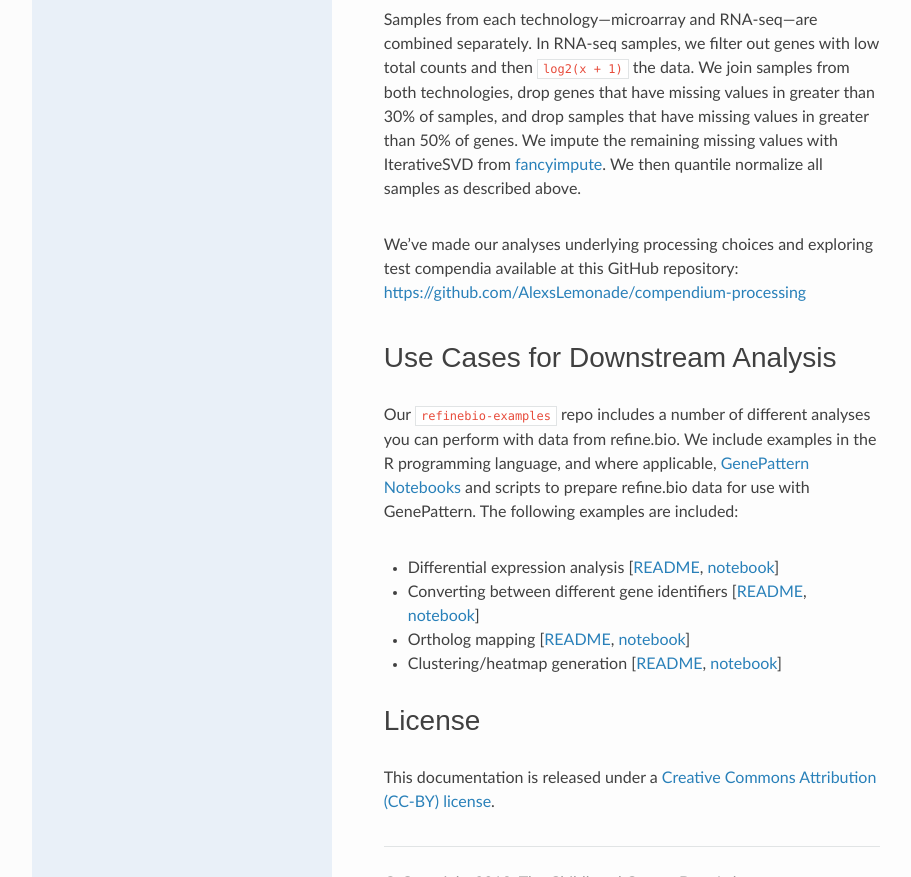
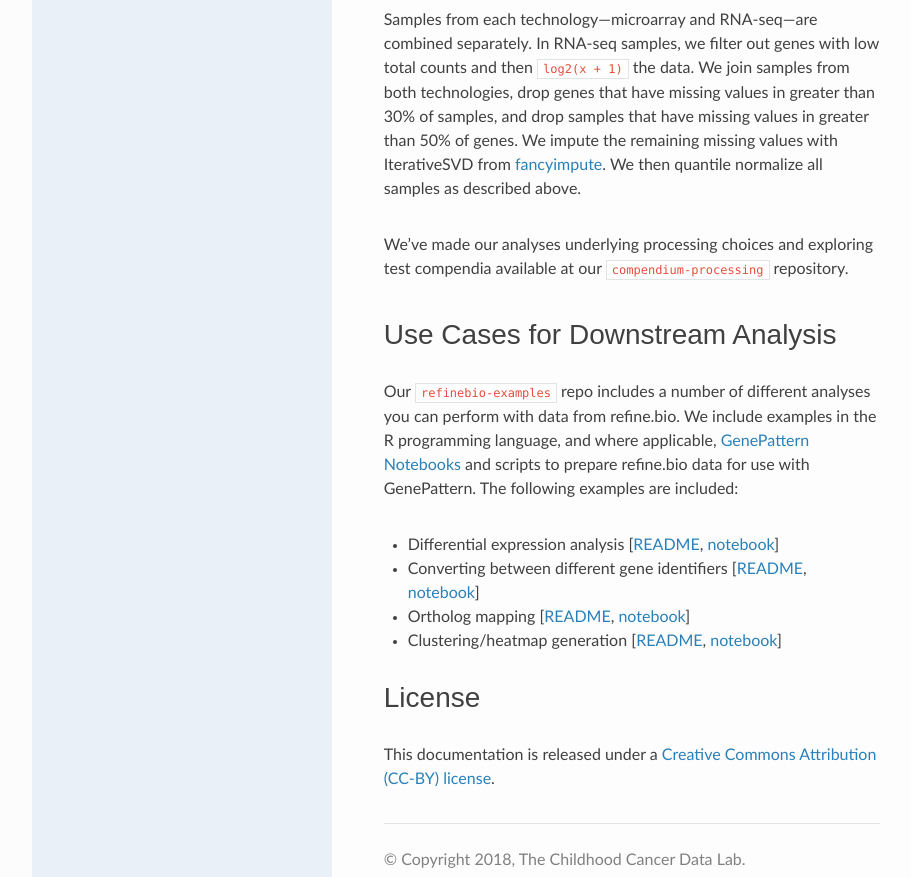
Before and after one commit to AlexsLemonade/refinebio-docs, a Sphinx documentation site: the page built from docs/main_text.md, in a window 1280 px wide and 900 px high, scrolled down 19646 px, cut to the strip 23-900 px from the top of the window. Shown: the whole strip, without its empty margins (158-1069 px from the left). Built offline with Sphinx 7.4.7 and the Read the Docs theme 2.0.0, drawn with Linux system fonts in a browser that asks for light colours.

Commit message:
Make reference to repo more consistent

```diff
--- a/docs/main_text.md
+++ b/docs/main_text.md
@@ -381,7 +381,7 @@ We join samples from both technologies, drop genes that have missing values in g
 We impute the remaining missing values with IterativeSVD from <a href = "https://pypi.org/project/fancyimpute/" target = "blank">fancyimpute</a>.
 We then quantile normalize all samples as described above.
 
-We've made our analyses underlying processing choices and exploring test compendia available at this GitHub repository: <a href = "https://github.com/AlexsLemonade/compendium-processing" target = "blank">https://github.com/AlexsLemonade/compendium-processing</a>
+We've made our analyses underlying processing choices and exploring test compendia available at our <a href = "https://github.com/AlexsLemonade/compendium-processing" target = "blank">`compendium-processing`</a> repository.
 
 # Use Cases for Downstream Analysis
 
```
